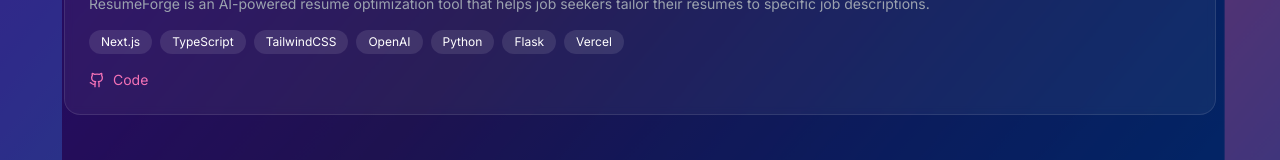
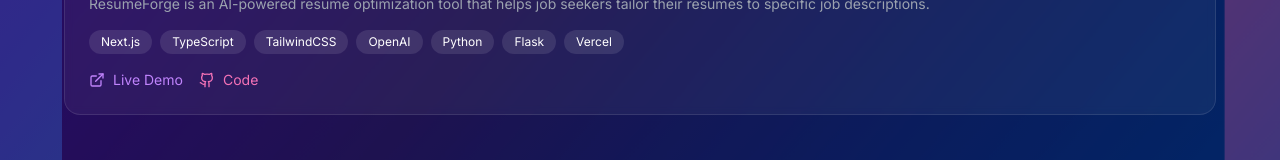
Before and after one commit to ChaitanyaDhiman/my-portfolio, a Next.js app: page /projects in a window 1280 px wide. Shown: the part 1225-1385 px from the top of the page. Built offline with nearby package versions, Linux system fonts and the light colour scheme.

Commit message:
fix: Add demo link for ResumeForge project on the projects page.

```diff
--- a/app/projects/page.tsx
+++ b/app/projects/page.tsx
@@ -25,7 +25,7 @@
         description: 'ResumeForge is an AI-powered resume optimization tool that helps job seekers tailor their resumes to specific job descriptions.',
         tech: ['Next.js', 'TypeScript', 'TailwindCSS', 'OpenAI', 'Python', 'Flask', 'Vercel'],
         image: '📄',
-        demo: '',
+        demo: 'https://resume-forge-silk.vercel.app/',
         github: 'https://github.com/ChaitanyaDhiman/ResumeForge'
       }
     ]
```
